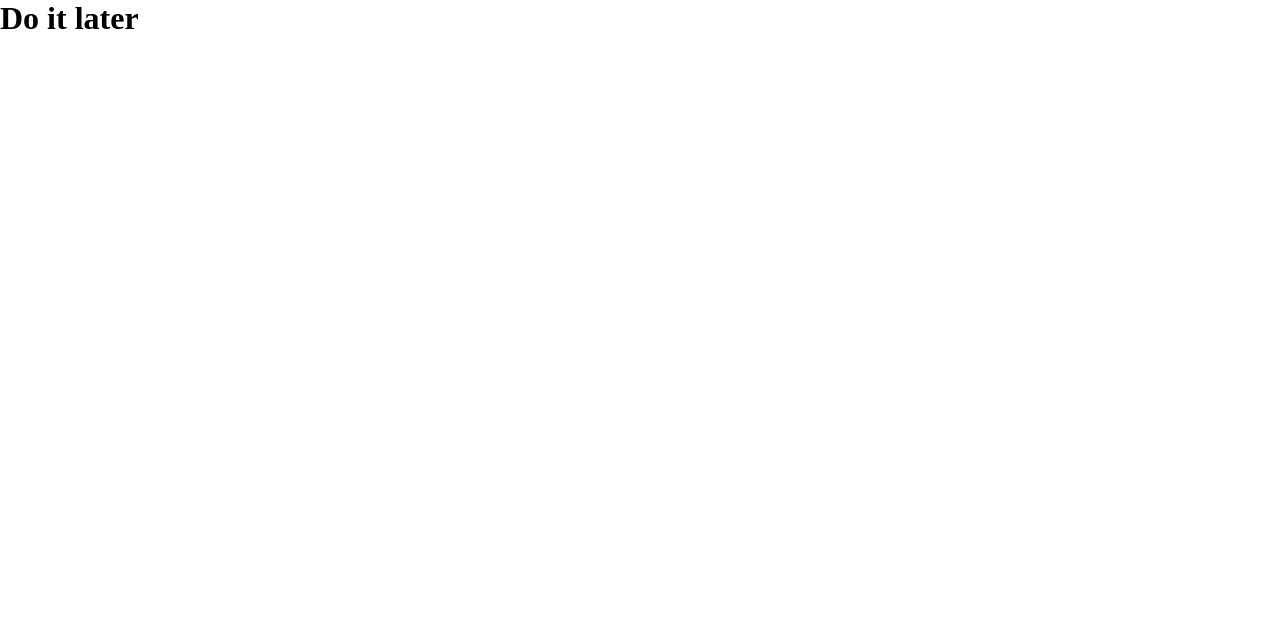
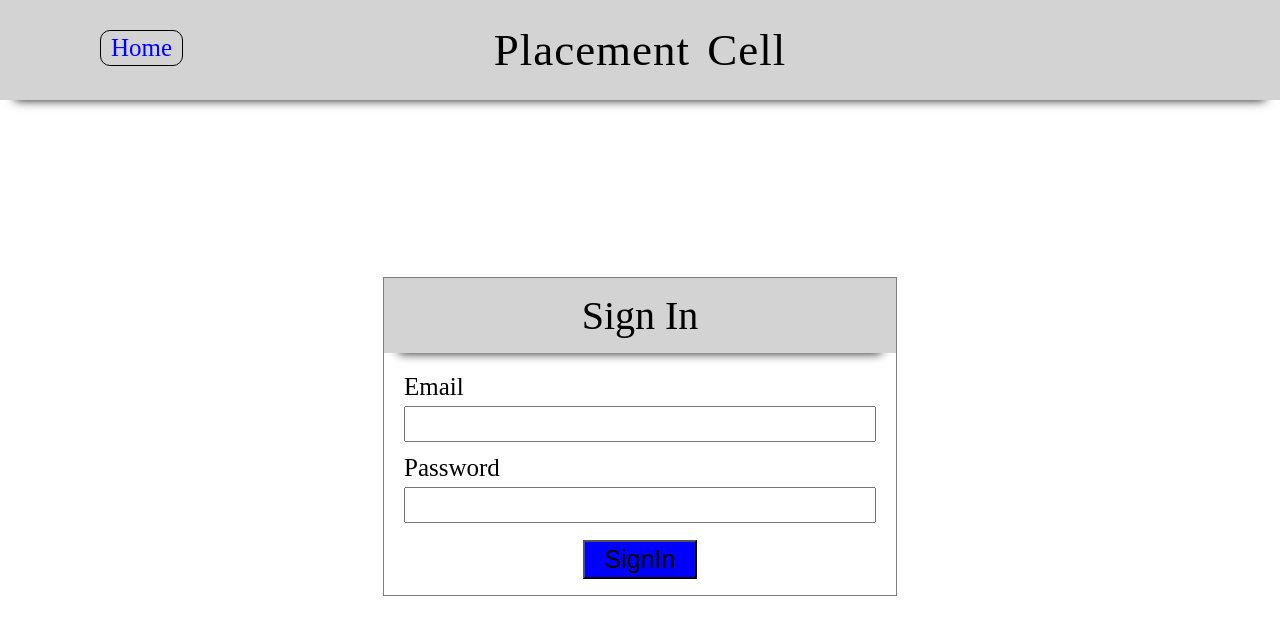
Before and after one commit to Sandeep96Shah/Placement, a React (Create React App) app in the folder client/: page /login in a window 1280 px wide. Shown: the top 618 px of the page. Built offline with nearby package versions, Linux system fonts and the light colour scheme.

Commit message:
Added the Login Page

```diff
--- a/client/src/components/HomePage.js
+++ b/client/src/components/HomePage.js
@@ -39,28 +39,24 @@ const HomePage = () => {
                                 <input
                                     type="text"
                                     name="name"
-                                    placeholder="Name"
                                     //onChange listener
                                 />
                                 <label htmlFor="email">Email</label>
                                 <input
                                     type="email"
                                     name="email"
-                                    placeholder="Email"
                                     //onChange listener
                                 />
                                 <label htmlFor="password">Password</label>
                                 <input
                                     type="password"
                                     name="password"
-                                    placeholder="Password"
                                     //onChange listener
                                 />
                                 <label htmlFor="confirm_password">Confirm Password</label>
                                 <input
                                     type="password"
                                     name="confirm_password"
-                                    placeholder="Confirm Password"
                                     //onChange listener
                                 />
                                 <button>Sign Up</button>
--- a/client/src/components/LoginPage.js
+++ b/client/src/components/LoginPage.js
@@ -1,9 +1,36 @@
-import React from 'react'
+import React from 'react';
+import { Link } from 'react-router-dom';
+import '../index.css';
 
 export default function LoginPage() {
     return (
         <div>
-            <h1>Do it later</h1>
+            <div className="home_navbar">
+                <Link to="/"><p className="home_btn">Home</p></Link>
+                <div className="home_header"><p>Placement Cell</p></div>
+            </div>
+            <div className="signin_container">
+                <div className="signin_div">
+                    <p>Sign In</p>
+                {/* </div>
+                <div> */}
+                <form>
+                    <label htmlFor="email">Email</label>
+                    <input
+                        type="email"
+                        name="email"
+                    />
+                    <label htmlFor="password">Password</label>
+                    <input
+                        type="password"
+                        name="password"
+                    />
+                    <div className="signin_btn">
+                        <button>SignIn</button>
+                    </div>
+                </form>
+            </div>
+            </div>
         </div>
     )
 }
--- a/client/src/index.css
+++ b/client/src/index.css
@@ -49,10 +49,16 @@ form{
   cursor: pointer;
   color: blue;
 }
+.signin:hover{
+  background-color: blue;
+  color: white;
+}
+/* body part for the homePage */
 .homepage_container{
   display: flex;
   justify-content: space-around;
 }
+/* sign up form styling */
 .signup_container{
   display: flex;
   flex-direction: column;
@@ -111,7 +117,7 @@ form{
   cursor: pointer;
   color: white;
 }
-/* quote */
+/* quotation Styling*/
 .quote_container{
   width: 40vw;
   height: 83vh;
@@ -131,3 +137,70 @@ form{
   border-radius: 10px;
   box-shadow: 0px 15px 10px -15px #111;
 }
+
+/* To do Later! */
+.signin_container{
+  display: flex;
+  justify-content: center;
+  align-items: center;
+  width: 100vw;
+  height: 84vh;
+}
+.signin_div{
+  height: auto;
+  display: flex;
+  flex-direction: column;
+  width: 40%;
+  border: 1px solid gray;
+}
+.signin_div p{
+  font-size: 40px;
+  height: 75px;
+  display: flex;
+  justify-content: center;
+  align-items: center;
+  background-color: lightgray;
+  box-shadow: 0px 15px 10px -15px #111;
+}
+.signin_container form{
+  padding: 20px 20px;
+  display: flex;
+  flex-direction: column;
+}
+.signin_container form label{
+  font-size: 25px;
+  margin-bottom: 5px;
+}
+.signin_container form input{
+  outline: none;
+  height: 30px;
+  margin-bottom: 12px;
+}
+.signin_btn{
+  display: flex;
+  justify-content: center;
+  align-items: center;
+  height: 30px;
+  margin-top: 10px;
+}
+.signin_btn button{
+  padding: 3px 20px;
+  font-size: 25px;
+  background-color: blue;
+  cursor: pointer;
+}
+.home_btn{
+  border: 1px solid black;
+  padding: 3px 10px;
+  font-size: 25px;
+  border-radius: 10px;
+  position: fixed;
+  top: 30px;
+  left: 100px;
+  cursor: pointer;
+  color: blue;
+}
+.home_btn:hover{
+  background-color: blue;
+  color: white;
+}
```
